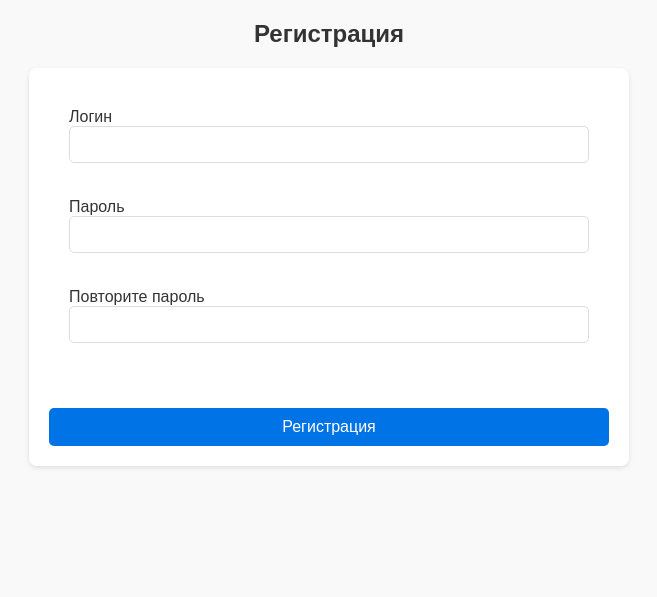
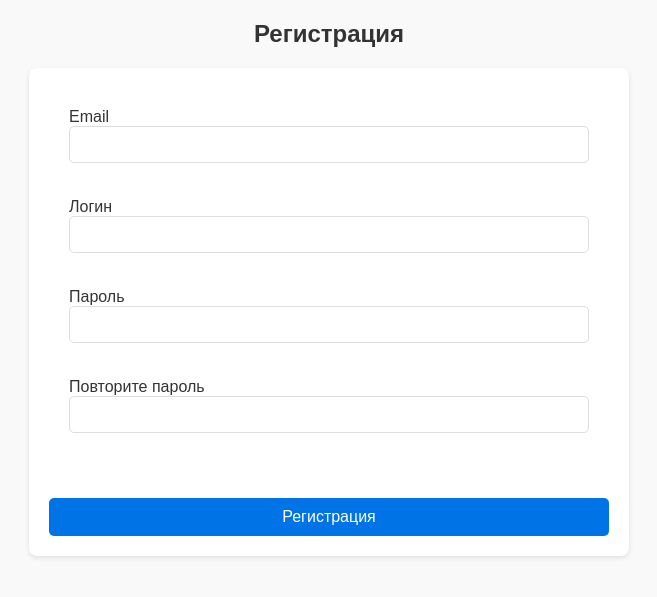
Before and after one commit to Ho1j/DB_course_project, a Flask app: page /reg in a window 1280 px wide. Shown: the part 80-677 px from the top of the page, without its empty margins (311-968 px from the left). Run offline with Flask 3, Linux system fonts and the light colour scheme.

Commit message:
добавил ввод мейла при регистрации + обновил переменную group_name на user_group

```diff
--- a/app/blueprints/bp_reg/route.py
+++ b/app/blueprints/bp_reg/route.py
@@ -19,6 +19,7 @@ def process_user_reg():
     login = request.form.get('login')
     password = request.form.get('password')
     confirm_password = request.form.get('confirm_password')
+    email = request.form.get('email')
 
     if not login or not password:
         flash('Логин и пароль обязательны', 'error')
@@ -30,7 +31,7 @@ def process_user_reg():
 
     hashed_password = generate_password_hash(password)
 
-    sql = provider.get_sql('reg.sql', login=login, hashed_password=hashed_password)
+    sql = provider.get_sql('reg.sql', login=login, hashed_password=hashed_password, email=email)
     execute_and_fetch(current_app.config['DB_CONFIG'], sql)
 
     flash('Вы успешно зарегистрировались!', 'success')
--- a/app/blueprints/bp_reg/templates/reg.html
+++ b/app/blueprints/bp_reg/templates/reg.html
@@ -31,6 +31,10 @@
             </div>
             <form action="{{ url_for('bp_reg.process_user_reg') }}" method=POST class="login-form">
                 <div class="form-item">
+                    <label for="email">Email</label>
+                    <input type="email" name="email" id="email" required title="Введите email в формате example@domain.com">
+                </div>
+                <div class="form-item">
                     <label for="login">Логин</label>
                     <input type="text" name="login" id="login" required>
                 </div>
--- a/app/sql/reg.sql
+++ b/app/sql/reg.sql
@@ -1,2 +1,2 @@
-INSERT INTO external_users (login, password)
-VALUES ('$login', '$hashed_password')
+INSERT INTO external_users (login, password, email)
+VALUES ('$login', '$hashed_password', '$email')
```
Also changed, not shown: app/blueprints/bp_auth/route.py (+9 -6 lines).
